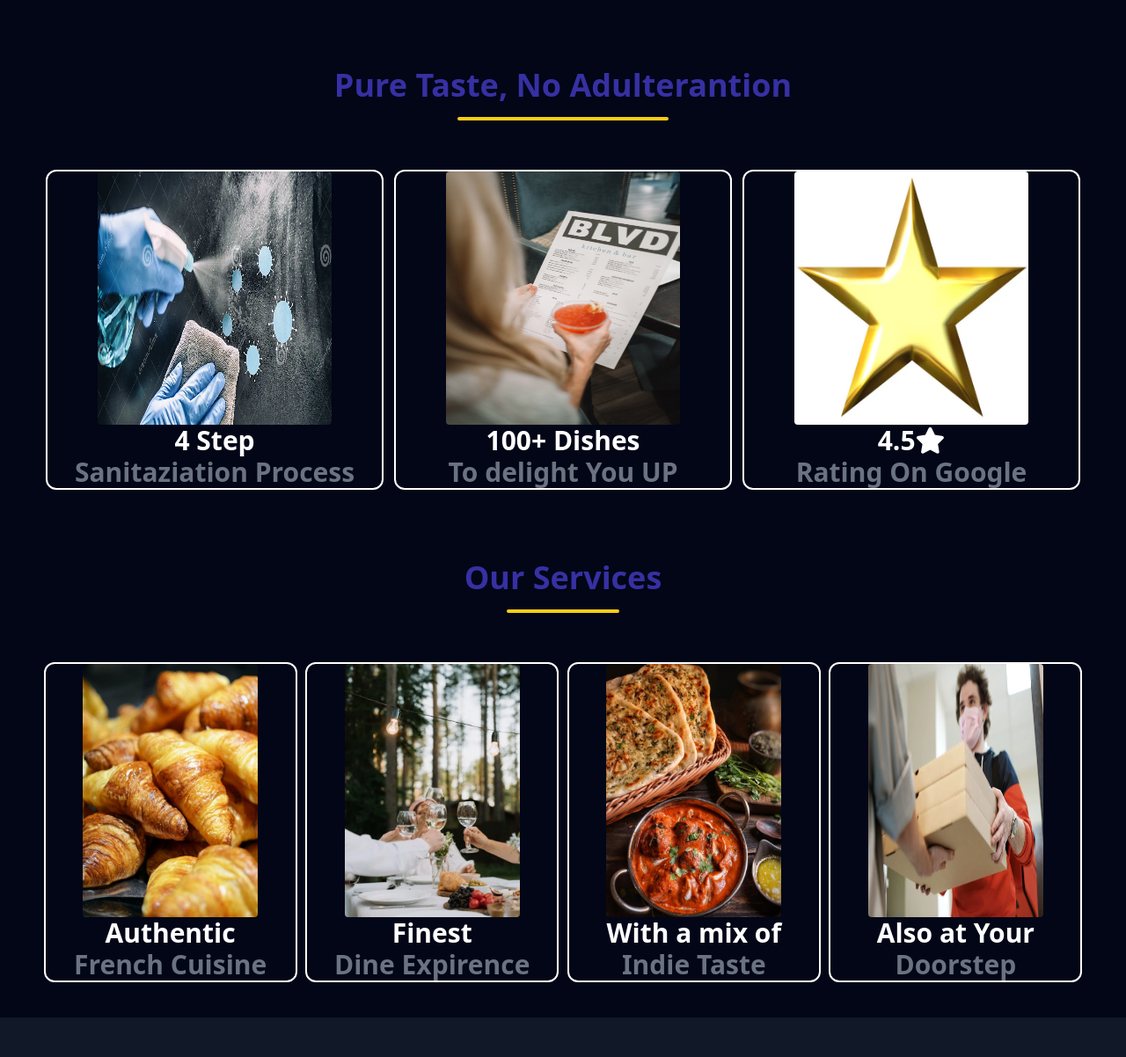
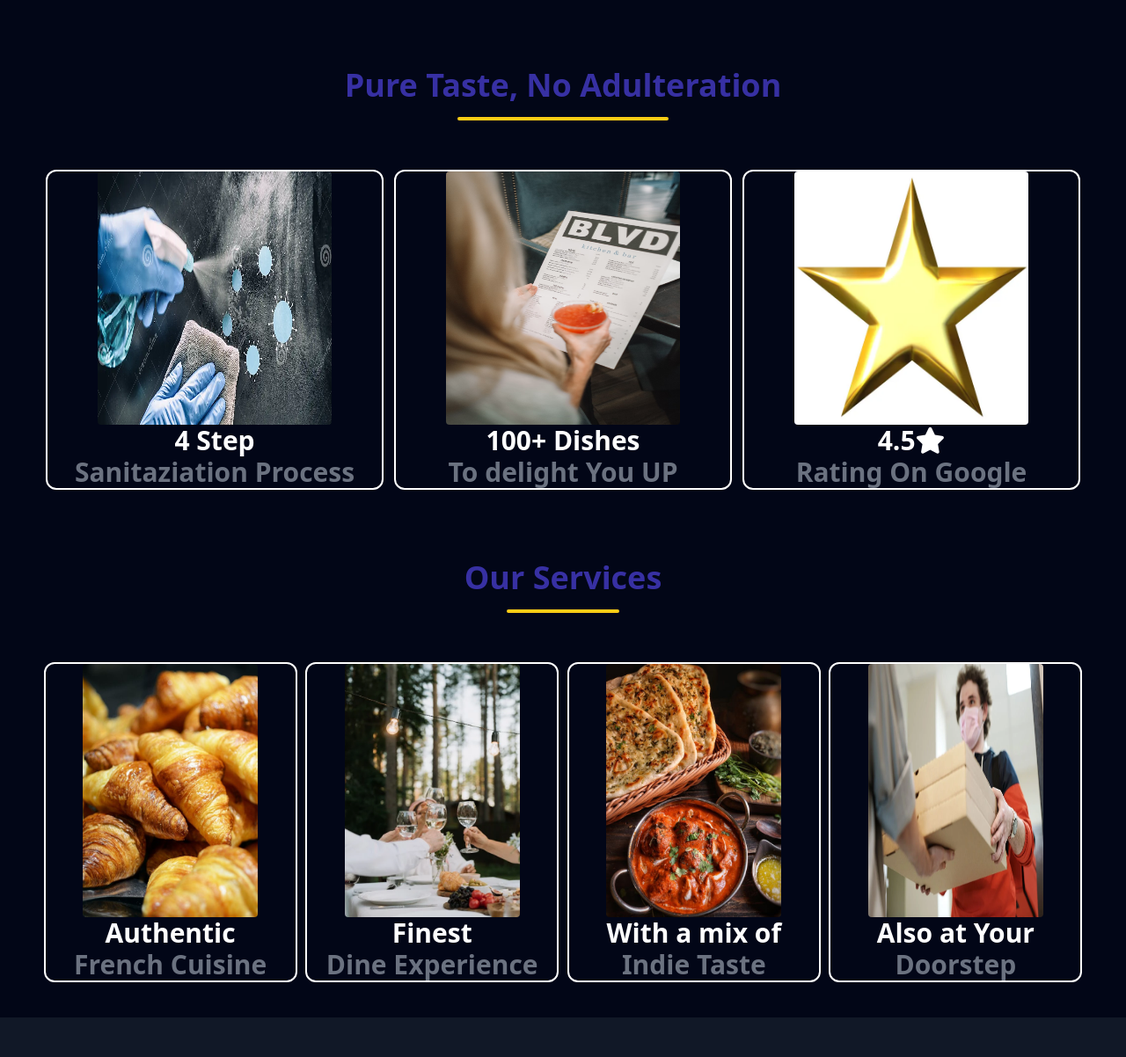
Before and after one commit to Divyanshu832/Bonjour, a website: page index.html in a window 1280 px wide. Shown: the part 1082-2284 px from the top of the page at 88% size. Drawn offline with Linux system fonts and the light colour scheme.

Commit message:
Update index.html

```diff
--- a/index.html
+++ b/index.html
@@ -41,7 +41,7 @@
        <main>
         <div class=" h-auto w-100 flex flex-wrap items-center justify-center p-10">
             <div class="h-auto w-100 flex flex-wrap flex-col items-center">
-                <p class=" text-indigo-800 font-bold text-[1.2rem] md:text-4xl">Pure Taste, No Adulterantion</p>
+                <p class=" text-indigo-800 font-bold text-[1.2rem] md:text-4xl">Pure Taste, No Adulteration</p>
                 <div class=" w-[15rem] h-1 border-b-2 md:border-b-4 border-yellow-400 mt-1 md:mt-4 rounded mb-12"></div>
                 </div>
                 <div class="w-full h-auto flex flex-wrap justify-evenly">
@@ -79,7 +79,7 @@
                     <div class=" w-72 flex flex-col items-center border-white border-2 rounded-xl mt-2">
                         <img class="w-[70%] h-[18rem] rounded" src="src/Dine.webp" alt="">
                         <p class=" text-white font-bold text-3xl">Finest</p>
-                        <p class=" text-gray-500 font-bold text-3xl">Dine Expirence</p>
+                        <p class=" text-gray-500 font-bold text-3xl">Dine Experience</p>
                     </div>
                     <div class=" w-72 flex flex-col items-center border-white border-2 rounded-xl mt-2">
                         <img class="w-[70%] h-[18rem] rounded" src="src/Khana.jpeg" alt="">
```
